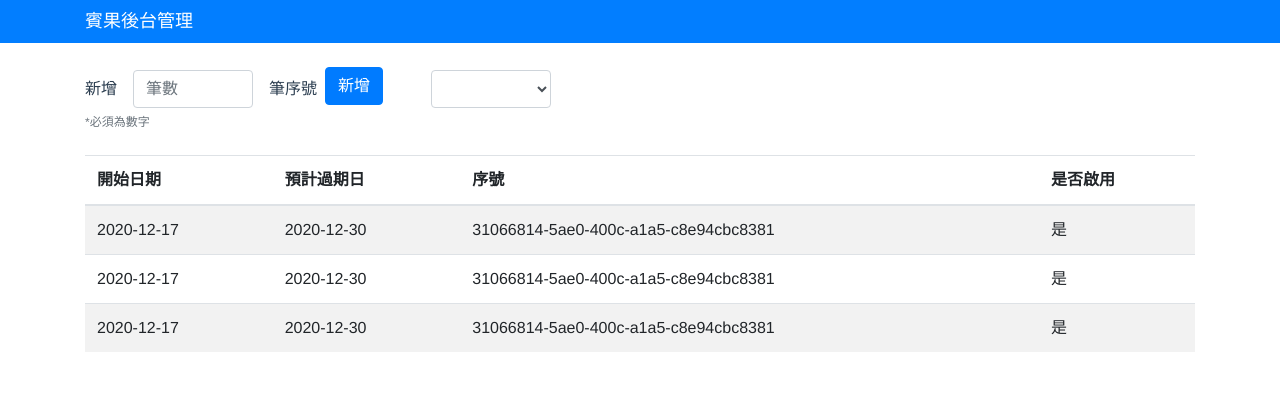
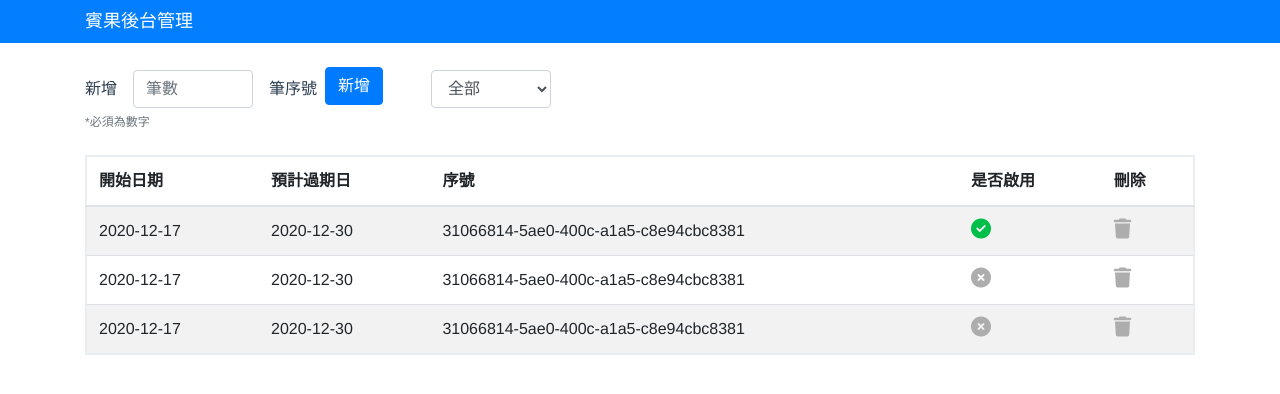
Before and after one commit to chunlingliao/bingo-dashboard, a Vue app: page /index in a window 1280 px wide. Shown: the top 394 px of the page. Built offline with nearby package versions, Linux system fonts and the light colour scheme.

Commit message:
後台頁面完成第一版

```diff
--- a/package.json
+++ b/package.json
@@ -7,6 +7,8 @@
     "build": "vue-cli-service build"
   },
   "dependencies": {
+    "@fortawesome/fontawesome-free": "^5.15.1",
+    "@fortawesome/vue-fontawesome": "^2.0.2",
     "bootstrap": "^4.5.3",
     "core-js": "^3.6.5",
     "jquery": "^3.5.1",
--- a/public/css/app.css
+++ b/public/css/app.css
@@ -22,3 +22,24 @@ input, .filterSelect{
 .tip{
   font-size: 12px;
 }
+
+/* icon 樣式 */
+.fa-times-circle{
+  color:#adadad;
+  font-size:20px;
+}
+
+.fa-check-circle{
+  color:#00be4a;
+  font-size:20px;
+}
+
+.fa-trash{
+  color:#adadad;
+  font-size:20px;
+}
+
+/* 表格 */
+.table {
+  border: 2px solid #ebeef1;
+}
--- a/public/index.html
+++ b/public/index.html
@@ -6,6 +6,7 @@
     <meta name="viewport" content="width=device-width,initial-scale=1.0">
     <link rel="icon" href="<%= BASE_URL %>favicon.ico">
     <title><%= htmlWebpackPlugin.options.title %></title>
+    <script src="https://kit.fontawesome.com/f4948488d3.js" crossorigin="anonymous"></script>
   </head>
   <body>
     <noscript>
--- a/src/main.js
+++ b/src/main.js
@@ -3,11 +3,13 @@ import App from './App.vue'
 import './registerServiceWorker'
 import router from './router'
 import store from './store'
+// import { FontAwesomeIcon } from '@fortawesome/vue-fontawesome'
 
 import 'bootstrap/dist/css/bootstrap.min.css'
 import 'bootstrap/dist/js/bootstrap.min.js'
 import '../public/css/app.css'
 Vue.config.productionTip = false
+// Vue.component('font-awesome-icon', FontAwesomeIcon)
 
 new Vue({
   router,
--- a/src/views/index.vue
+++ b/src/views/index.vue
@@ -12,9 +12,9 @@
       <button type="submit" class="btn btn-primary mb-2 d-inline-block ml-2 mr-5">新增</button>
 
       <select v-model="selected" class="form-control filterSelect d-inline-block">
-        <option selected>全部</option>
-        <option>使用中</option>
-        <option>未使用</option>
+          <option v-for="option in options" v-bind:value="option.value" :key="option">
+            {{ option.text }}
+          </option>
       </select>
     </div>
       <div class="text-muted text-left mb-4 tip">
@@ -32,6 +32,7 @@
             <th scope="col">預計過期日</th>
             <th scope="col">序號</th>
             <th scope="col">是否啟用</th>
+            <th scope="col">刪除</th>
           </tr>
         </thead>
         <tbody>
@@ -46,7 +47,10 @@
               31066814-5ae0-400c-a1a5-c8e94cbc8381
             </td>
             <td>
-              <div class="">是</div>
+              <div class=""><i class="fas fa-check-circle"></i></div>
+            </td>
+            <td>
+              <div class=""><i class="fas fa-trash"></i></div>
             </td>
           </tr>
           <tr>
@@ -60,7 +64,10 @@
               31066814-5ae0-400c-a1a5-c8e94cbc8381
             </td>
             <td>
-              <div class="">是</div>
+              <div class=""><i class="fas fa-times-circle"></i></div>
+            </td>
+            <td>
+              <div class=""><i class="fas fa-trash"></i></div>
             </td>
           </tr>
           <tr>
@@ -74,7 +81,10 @@
               31066814-5ae0-400c-a1a5-c8e94cbc8381
             </td>
             <td>
-              <div class="">是</div>
+              <div class=""><i class="fas fa-times-circle"></i></div>
+            </td>
+            <td>
+              <div class=""><i class="fas fa-trash"></i></div>
             </td>
           </tr>
         </tbody>
@@ -95,7 +105,13 @@ export default {
   data: function() {
     // 資料
     return {
-      src: "" //追蹤 store用
+      src: "" ,//追蹤 store用
+      selected: 'A',
+        options: [
+        { text: '全部', value: 'A' },
+        { text: '使用中', value: 'B' },
+        { text: '未使用', value: 'C' }
+      ]
     };
   },
   components: {
```
Also changed, not shown: 1 other file (tests, documents, lock files or other folders).
